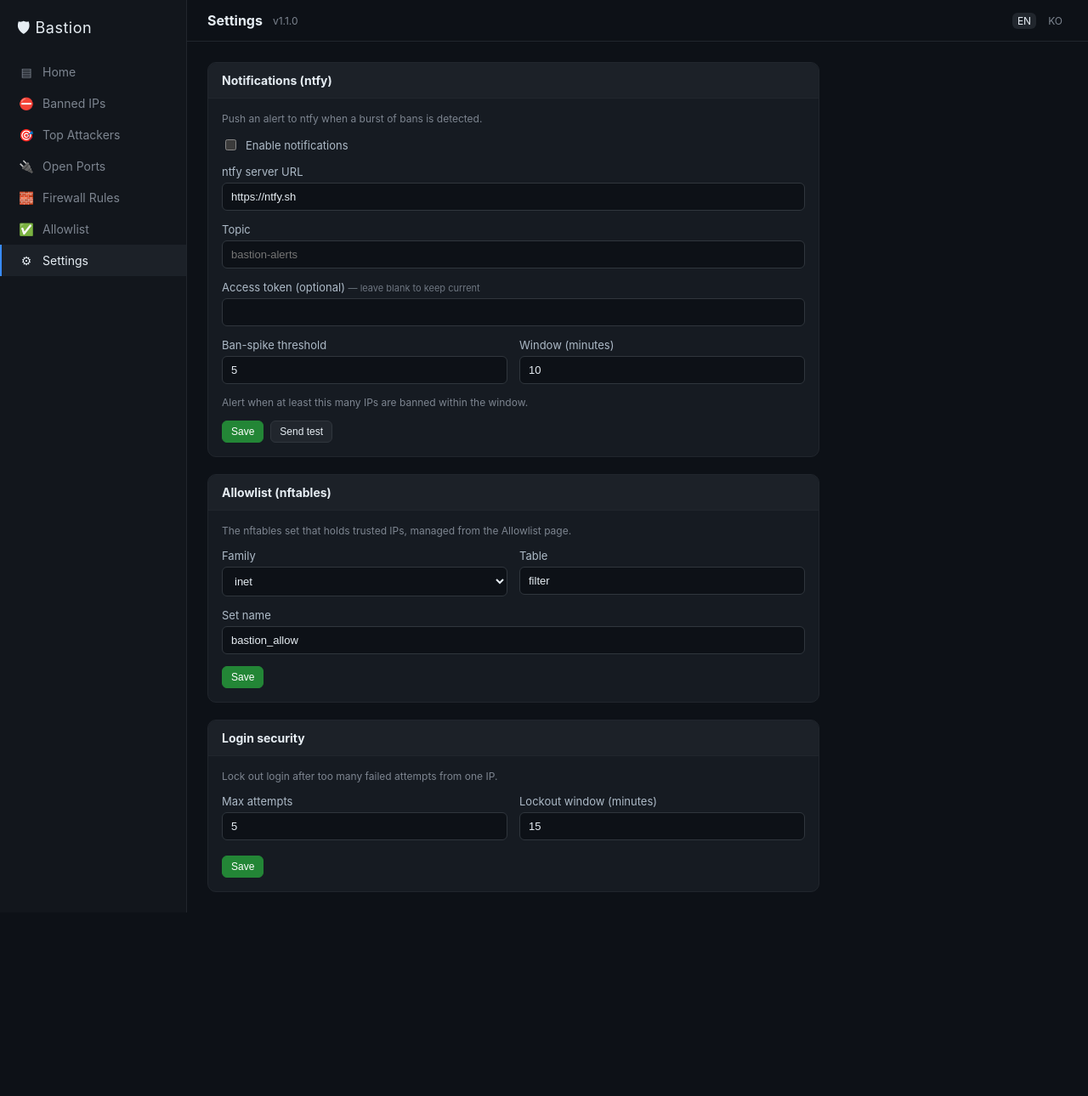
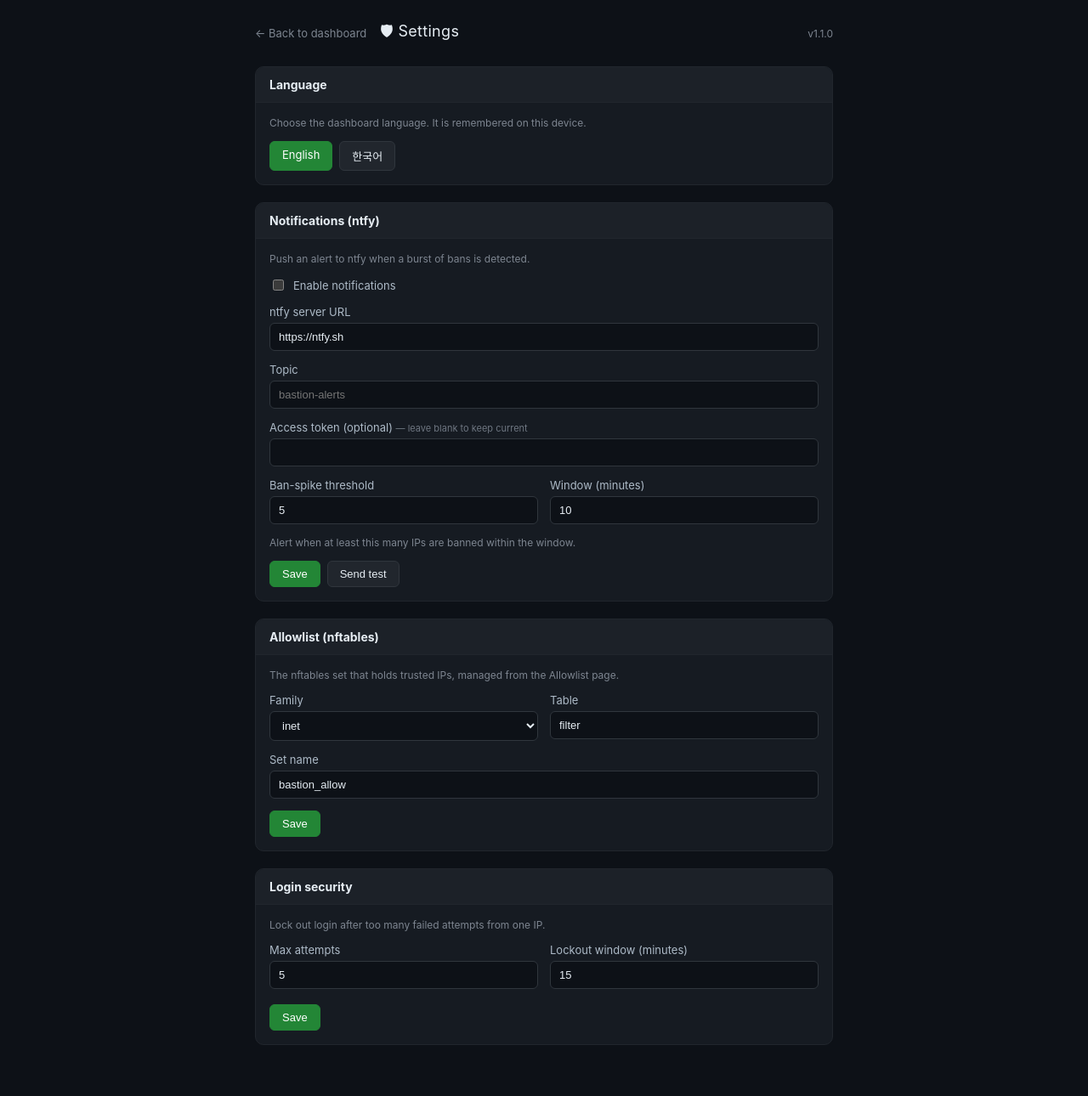
Before and after one commit to Jamkris/Bastion, a FastAPI app: page /settings in a window 1280 px wide. Shown: the whole page at 85% size. Before the commit the page ends 1074 px from the top, so only its background shows below. Run offline with FastAPI, Linux system fonts and the light colour scheme; some libraries are stand-ins or nearby versions.

Commit message:
feat: standalone Settings page with language section; profile dropdown menu

```diff
--- a/bastion/i18n.py
+++ b/bastion/i18n.py
@@ -50,6 +50,10 @@ TRANSLATIONS = {
         "nav_settings": "Settings",
         "settings_title": "Settings",
         "settings_saved": "Settings saved",
+        "menu": "Menu",
+        "back_dashboard": "Back to dashboard",
+        "sec_language": "Language",
+        "sec_language_hint": "Choose the dashboard language. It is remembered on this device.",
         "btn_save": "Save",
         "btn_test_notify": "Send test",
         "test_sent": "Test notification sent",
@@ -148,6 +152,10 @@ TRANSLATIONS = {
         "nav_settings": "설정",
         "settings_title": "설정",
         "settings_saved": "설정이 저장되었습니다",
+        "menu": "메뉴",
+        "back_dashboard": "대시보드로 돌아가기",
+        "sec_language": "언어",
+        "sec_language_hint": "대시보드 언어를 선택하세요. 이 기기에 기억됩니다.",
         "btn_save": "저장",
         "btn_test_notify": "테스트 전송",
         "test_sent": "테스트 알림을 보냈습니다",
--- a/bastion/web/templates/base.html
+++ b/bastion/web/templates/base.html
@@ -92,27 +113,6 @@
     .banner-ok { margin: 12px 16px; padding: 10px 12px; border: 1px solid #238636; background: #12261a; color: #56d364; border-radius: 8px; font-size: 13px; }
     td input[type=checkbox], th input[type=checkbox] { cursor: pointer; }
 
-    /* Settings forms */
-    .settings { display: grid; gap: 20px; max-width: 720px; }
-    .settings .body { padding: 16px; }
-    .settings .hint { color: #7d8590; font-size: 12px; margin: 0 0 14px; }
-    .field { margin-bottom: 14px; }
-    .field label { display: block; color: #adbac7; font-size: 13px; margin-bottom: 5px; }
-    .field .sub { color: #6e7681; font-size: 11px; font-weight: 400; }
-    .field input[type=text], .field input[type=url], .field input[type=password],
-    .field input[type=number], .field select {
-      width: 100%; background: #0d1117; border: 1px solid #30363d; border-radius: 6px;
-      color: #e6edf3; padding: 8px 10px; font-size: 13px;
-    }
-    .field input:focus, .field select:focus { outline: none; border-color: #388bfd; }
-    .field.check { display: flex; align-items: center; gap: 8px; }
-    .field.check label { margin: 0; }
-    .field.check input { width: auto; }
-    .row2 { display: grid; grid-template-columns: 1fr 1fr; gap: 14px; }
-    .formactions { display: flex; gap: 8px; align-items: center; margin-top: 4px; }
-    .btn-primary { border-color: #238636; background: #238636; color: #fff; }
-    .btn-primary:hover { background: #2ea043; }
-
     @media (max-width: 720px) {
       .app { flex-direction: column; }
       .sidebar { width: auto; display: flex; overflow-x: auto; padding: 8px; }
@@ -133,7 +133,6 @@
         <a href="/view/ports" class="{{ 'active' if active == 'ports' else '' }}"><span class="ico">🔌</span>{{ t("panel_ports") }}</a>
         <a href="/view/firewall" class="{{ 'active' if active == 'firewall' else '' }}"><span class="ico">🧱</span>{{ t("panel_firewall") }}</a>
         <a href="/view/allowlist" class="{{ 'active' if active == 'allowlist' else '' }}"><span class="ico">✅</span>{{ t("nav_allowlist") }}</a>
-        <a href="/settings" class="{{ 'active' if active == 'settings' else '' }}"><span class="ico">⚙</span>{{ t("nav_settings") }}</a>
       </nav>
     </aside>
 
@@ -160,6 +165,24 @@
   </div>
 
   <script>
+    // Profile dropdown: toggle on click, close on outside click or Escape.
+    (function () {
+      const profile = document.getElementById("profile");
+      const btn = document.getElementById("profileBtn");
+      if (!profile || !btn) return;
+      btn.addEventListener("click", function (e) {
+        e.stopPropagation();
+        const open = profile.classList.toggle("open");
+        btn.setAttribute("aria-expanded", open ? "true" : "false");
+      });
+      document.addEventListener("click", function (e) {
+        if (!e.target.closest("#profile")) profile.classList.remove("open");
+      });
+      document.addEventListener("keydown", function (e) {
+        if (e.key === "Escape") profile.classList.remove("open");
+      });
+    })();
+
     // Client-side row filtering that survives HTMX panel swaps.
     (function () {
       const store = {};
--- a/bastion/web/templates/views/settings.html
+++ b/bastion/web/templates/views/settings.html
@@ -1,14 +1,91 @@
-{% extends "base.html" %}
-{% block title %}{{ t("settings_title") }}{% endblock %}
-{% block content %}
+<!doctype html>
+<html lang="{{ lang }}">
+<head>
+  <meta charset="utf-8">
+  <meta name="viewport" content="width=device-width, initial-scale=1">
+  <link rel="icon" type="image/svg+xml" href="/static/favicon.svg">
+  <title>Bastion · {{ t("settings_title") }}</title>
+  <style>
+    :root { color-scheme: dark; }
+    * { box-sizing: border-box; }
+    body {
+      margin: 0; font-family: -apple-system, BlinkMacSystemFont, "Segoe UI", Roboto, sans-serif;
+      background: #0d1117; color: #e6edf3; font-size: 14px;
+    }
+    a { color: inherit; }
+    .wrap { max-width: 720px; margin: 0 auto; padding: 24px 20px 60px; }
+
+    .sbar { display: flex; align-items: center; gap: 12px; margin-bottom: 24px; }
+    .sbar .back { color: #7d8590; text-decoration: none; font-size: 13px; }
+    .sbar .back:hover { color: #e6edf3; }
+    .sbar .title { font-size: 18px; letter-spacing: .3px; margin-left: 4px; }
+    .sbar .ver { color: #7d8590; font-size: 12px; margin-left: auto; }
+
+    .settings { display: grid; gap: 20px; }
+    .panel { background: #161b22; border: 1px solid #21262d; border-radius: 10px; overflow: hidden; }
+    .panel > h2 {
+      margin: 0; padding: 12px 16px; font-size: 14px; background: #1c2128;
+      border-bottom: 1px solid #21262d;
+    }
+    .panel .body { padding: 16px; }
+    .hint { color: #7d8590; font-size: 12px; margin: 0 0 14px; }
+
+    .field { margin-bottom: 14px; }
+    .field label { display: block; color: #adbac7; font-size: 13px; margin-bottom: 5px; }
+    .field .sub { color: #6e7681; font-size: 11px; font-weight: 400; }
+    .field input[type=text], .field input[type=url], .field input[type=password],
+    .field input[type=number], .field select {
+      width: 100%; background: #0d1117; border: 1px solid #30363d; border-radius: 6px;
+      color: #e6edf3; padding: 8px 10px; font-size: 13px;
+    }
+    .field input:focus, .field select:focus { outline: none; border-color: #388bfd; }
+    .field.check { display: flex; align-items: center; gap: 8px; }
+    .field.check label { margin: 0; }
+    .field.check input { width: auto; }
+    .row2 { display: grid; grid-template-columns: 1fr 1fr; gap: 14px; }
+
+    .btn {
+      display: inline-block; border: 1px solid #30363d; background: #21262d; color: #e6edf3;
+      border-radius: 6px; padding: 7px 14px; font-size: 13px; cursor: pointer; text-decoration: none;
+    }
+    .btn:hover { background: #30363d; }
+    .btn-primary { border-color: #238636; background: #238636; color: #fff; }
+    .btn-primary:hover { background: #2ea043; }
+    .formactions { display: flex; gap: 8px; align-items: center; margin-top: 4px; }
+    .langpick { display: flex; gap: 8px; }
+
+    .banner-ok { padding: 10px 12px; border: 1px solid #238636; background: #12261a; color: #56d364; border-radius: 8px; font-size: 13px; margin-bottom: 20px; }
+    .banner-err { padding: 10px 12px; border: 1px solid #6e2831; background: #3d1a1f; color: #ff7b72; border-radius: 8px; font-size: 13px; margin-bottom: 20px; }
+  </style>
+</head>
+<body>
+  <div class="wrap">
+    <header class="sbar">
+      <a class="back" href="/">← {{ t("back_dashboard") }}</a>
+      <span class="title">🛡 {{ t("settings_title") }}</span>
+      <span class="ver">v{{ version }}</span>
+    </header>
+
     {% if saved %}<div class="banner-ok">{{ t("settings_saved") }}</div>{% endif %}
     {% if test_result == "ok" %}<div class="banner-ok">{{ t("test_sent") }}</div>{% endif %}
     {% if test_result == "fail" %}<div class="banner-err">{{ t("test_failed") }}</div>{% endif %}
 
     <div class="settings">
+      <!-- Language -->
+      <section class="panel">
+        <h2>{{ t("sec_language") }}</h2>
+        <div class="body">
+          <p class="hint">{{ t("sec_language_hint") }}</p>
+          <div class="langpick">
+            <a class="btn {{ 'btn-primary' if lang == 'en' else '' }}" href="/settings?lang=en">English</a>
+            <a class="btn {{ 'btn-primary' if lang == 'ko' else '' }}" href="/settings?lang=ko">한국어</a>
+          </div>
+        </div>
+      </section>
+
       <!-- Notifications (ntfy) -->
       <section class="panel">
-      <h2><span>{{ t("sec_notifications") }}</span></h2>
+        <h2>{{ t("sec_notifications") }}</h2>
         <form class="body" method="post" action="/settings/notifications">
           <p class="hint">{{ t("sec_notifications_hint") }}</p>
           <div class="field check">
@@ -47,7 +124,7 @@
 
       <!-- Allowlist (nftables) -->
       <section class="panel">
-      <h2><span>{{ t("sec_allowlist") }}</span></h2>
+        <h2>{{ t("sec_allowlist") }}</h2>
         <form class="body" method="post" action="/settings/allowlist">
           <p class="hint">{{ t("sec_allowlist_hint") }}</p>
           <div class="row2">
@@ -76,7 +153,7 @@
 
       <!-- Login security -->
       <section class="panel">
-      <h2><span>{{ t("sec_security") }}</span></h2>
+        <h2>{{ t("sec_security") }}</h2>
         <form class="body" method="post" action="/settings/security">
           <p class="hint">{{ t("sec_security_hint") }}</p>
           <div class="row2">
@@ -95,4 +172,6 @@
         </form>
       </section>
     </div>
-{% endblock %}
+  </div>
+</body>
+</html>
```
Also changed, not shown: other parts of bastion/web/templates/base.html (+28 -1 lines), tests/test_web.py (+25 -0 lines). Lines whose indentation alone changed are shown as unchanged.
